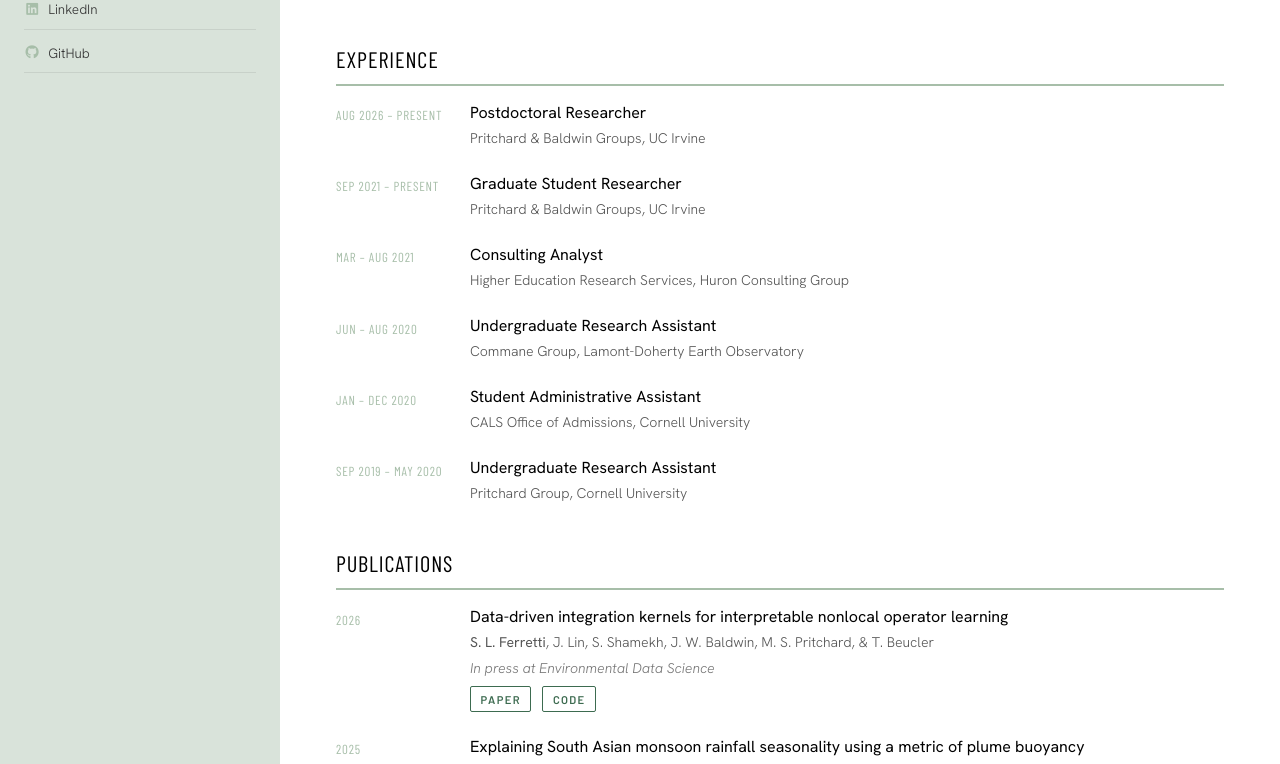
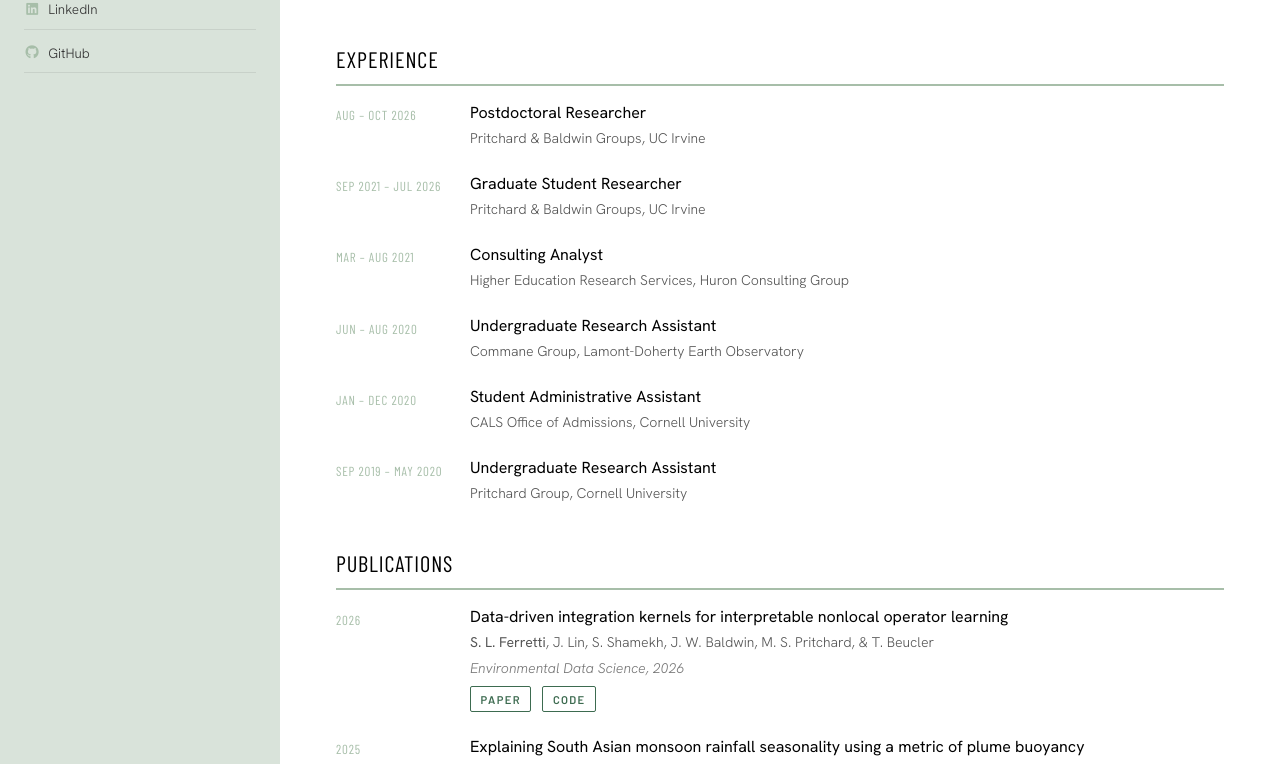
Before and after one commit to savannahferretti/savannahferretti.github.io, a Jekyll site: the page built from pages/vita.md, in a window 1280 px wide and 1400 px high. Shown: the part 564-1328 px from the top of the window. Built offline with Jekyll 4.4.1, drawn with Linux system fonts in a browser that asks for light colours; a style sheet for code colours, icons or effects is not loaded.

Commit message:
Update experience dates and publication venue

```diff
--- a/pages/vita.md
+++ b/pages/vita.md
@@ -43,7 +43,7 @@ This is an abbreviated vita. A full, up-to-date CV and a shorter resume are both
 ## Experience
 
 <div class="cv-entry">
-  <div class="cv-entry__date">Aug 2026 – Present</div>
+  <div class="cv-entry__date">Aug – Oct 2026</div>
   <div class="cv-entry__body">
     <p class="cv-entry__title">Postdoctoral Researcher</p>
     <p class="cv-entry__sub">Pritchard & Baldwin Groups, UC Irvine</p>
@@ -51,7 +51,7 @@ This is an abbreviated vita. A full, up-to-date CV and a shorter resume are both
 </div>
 
 <div class="cv-entry">
-  <div class="cv-entry__date">Sep 2021 – Present</div>
+  <div class="cv-entry__date">Sep 2021 – Jul 2026</div>
   <div class="cv-entry__body">
     <p class="cv-entry__title">Graduate Student Researcher</p>
     <p class="cv-entry__sub">Pritchard & Baldwin Groups, UC Irvine</p>
@@ -97,9 +97,9 @@ This is an abbreviated vita. A full, up-to-date CV and a shorter resume are both
   <div class="cv-entry__body">
     <p class="publication__title">Data-driven integration kernels for interpretable nonlocal operator learning</p>
     <p class="publication__authors"><strong>S. L. Ferretti</strong>, J. Lin, S. Shamekh, J. W. Baldwin, M. S. Pritchard, & T. Beucler</p>
-    <p class="publication__venue">In press at Environmental Data Science</p>
+    <p class="publication__venue">Environmental Data Science, 2026</p>
     <div class="publication__links">
-      <a href="https://arxiv.org/abs/2603.10305">Paper</a>
+      <a href="https://doi.org/10.1017/eds.2026.10056">Paper</a>
       <a href="https://github.com/savannahferretti/monsoon-kernels">Code</a>
     </div>
   </div>
```
